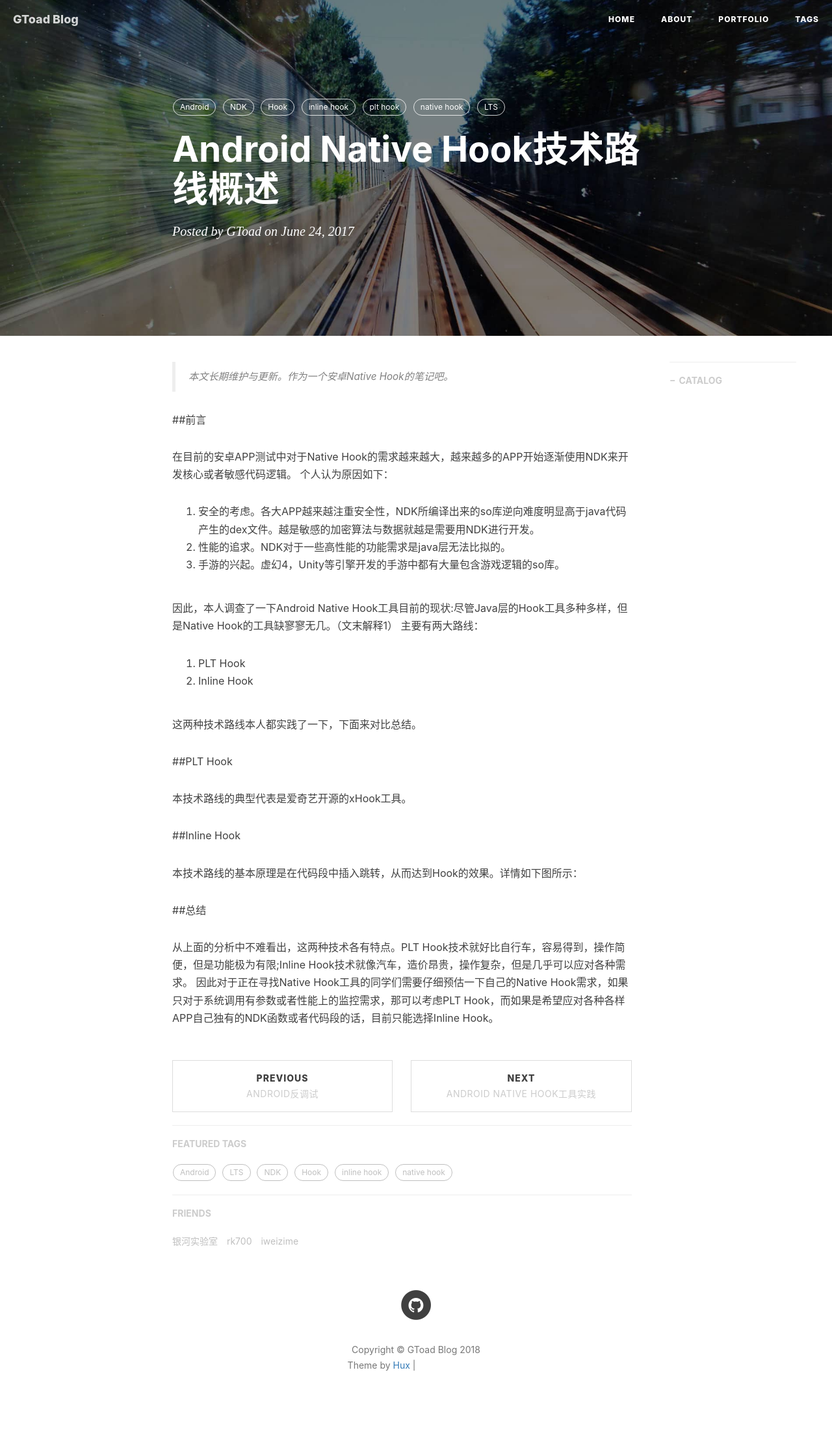
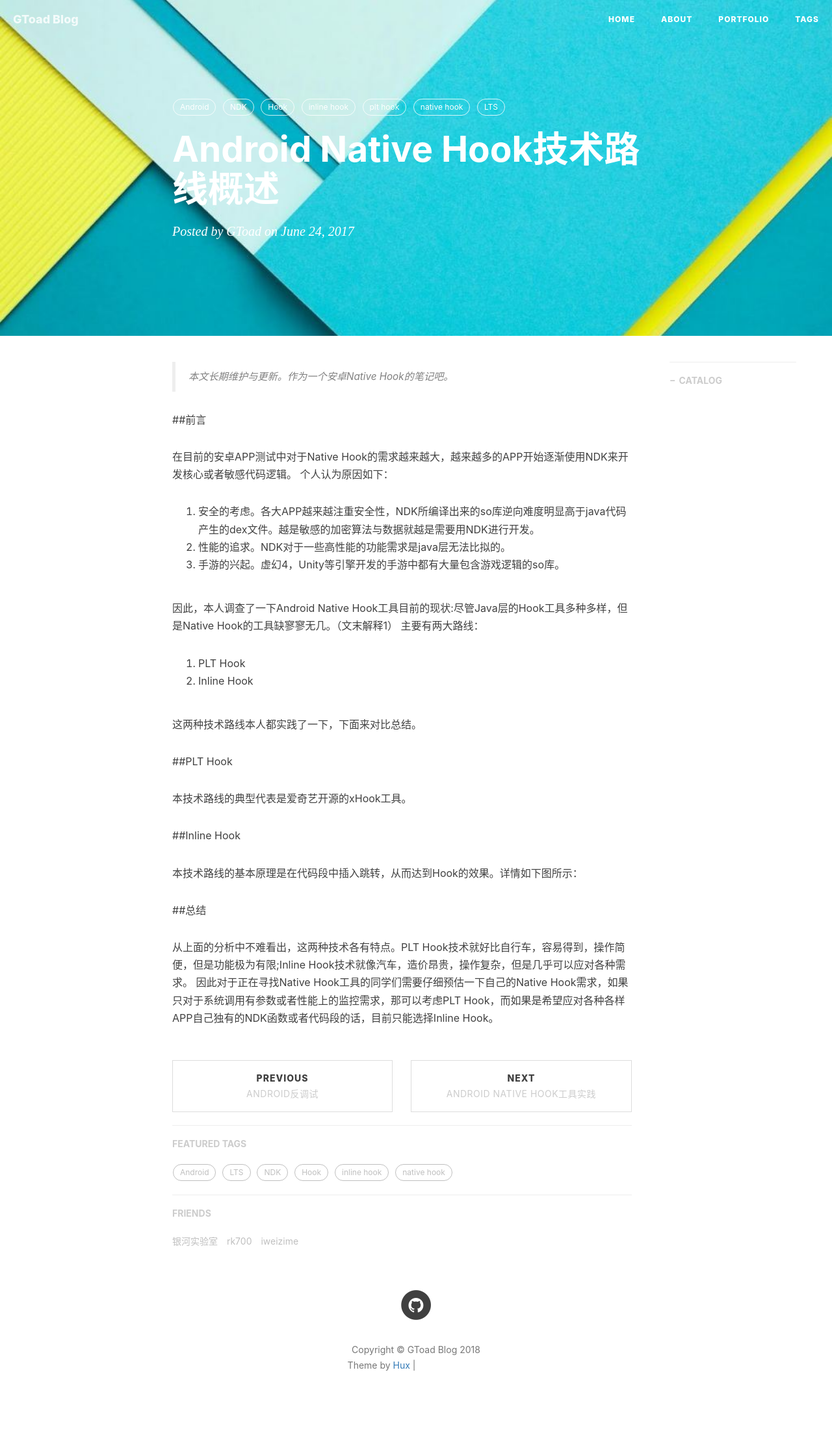
Before and after one commit to GToad/GToad.github.io, a Jekyll site: the page built from _posts/2018-07-05-Android-Native-Hook.markdown, in a window 1280 px wide. Shown: the whole page at 65% size. Built offline with Jekyll 4.4.1, drawn with Linux system fonts in a browser that asks for light colours; nearby versions of some CDN libraries; comment, search, counter and statistics services are not loaded; grey boxes are pictures that could not be loaded.

Commit message:
change article:android native hook.markdown

```diff
--- a/_posts/2018-07-05-Android-Native-Hook.markdown
+++ b/_posts/2018-07-05-Android-Native-Hook.markdown
@@ -4,7 +4,7 @@
 subtitle:   ""
 date:       2017-06-24 12:00:00
 author:     "GToad"
-header-img: "img/post-bg-2015.jpg"
+header-img: "img/post-bg-2017.jpg"
 catalog: true
 tags:
     - Android
```
Also changed, not shown: img/post-bg-2017.jpg (added).
